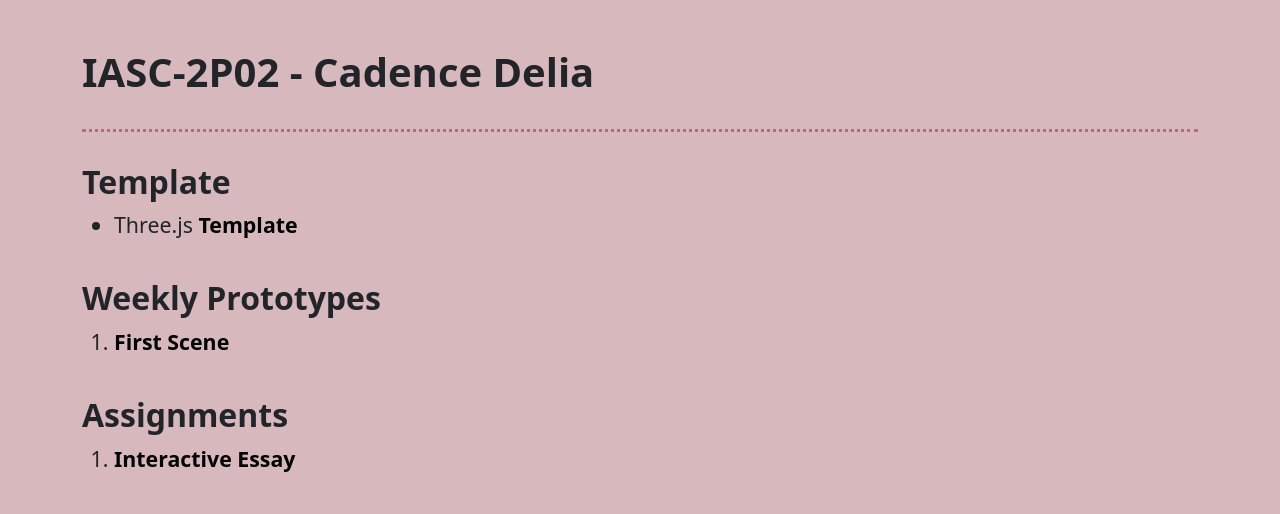
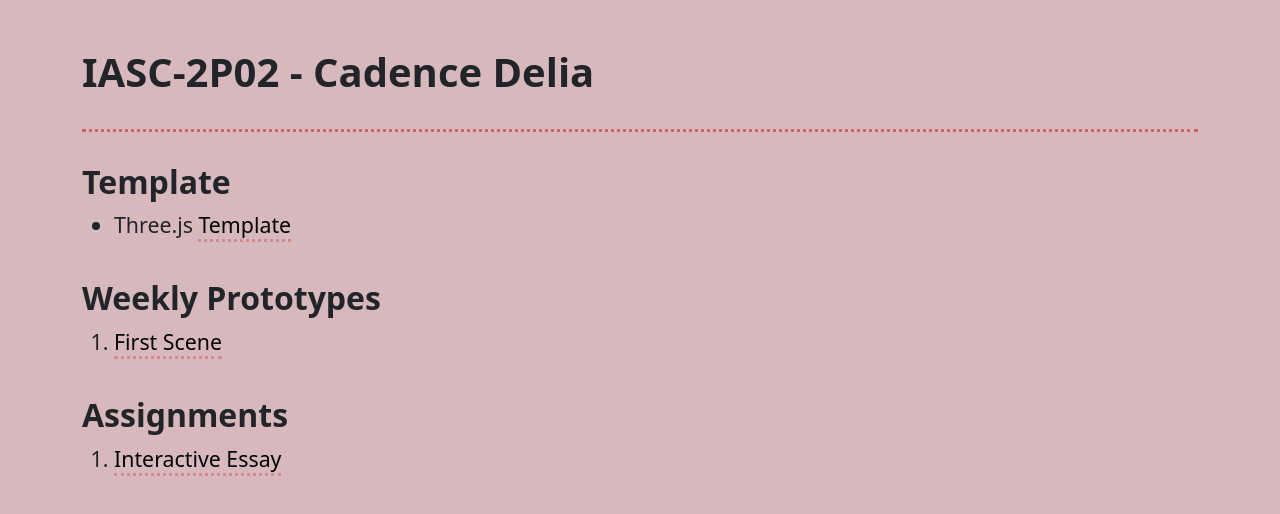
Before and after one commit to singufridge/IASC-2P02, a plain HTML site: page index.html in a window 1280 px wide. Drawn offline with nearby package versions, Linux system fonts and the light colour scheme.

Commit message:
Added prototype 1 page, modified css

```diff
--- a/index.html
+++ b/index.html
@@ -15,7 +15,7 @@
 
         <h2>Weekly Prototypes</h2>
         <ol>
-            <li><a href="">First Scene</a></li>
+            <li><a href="prototype1/">First Scene</a></li>
         </ol>
 
         <h2>Assignments</h2>
--- a/style.css
+++ b/style.css
@@ -19,8 +19,8 @@ body {
 }
 
 a {
-    font-weight: 600;
     text-decoration: none;
+    border-bottom: 3px dotted rgba(208, 100, 100, 0.514);
     color: black;
     transition: 0.3s;
 }
```
Also changed, not shown: prototype1/index.html (+8 -2 lines).
